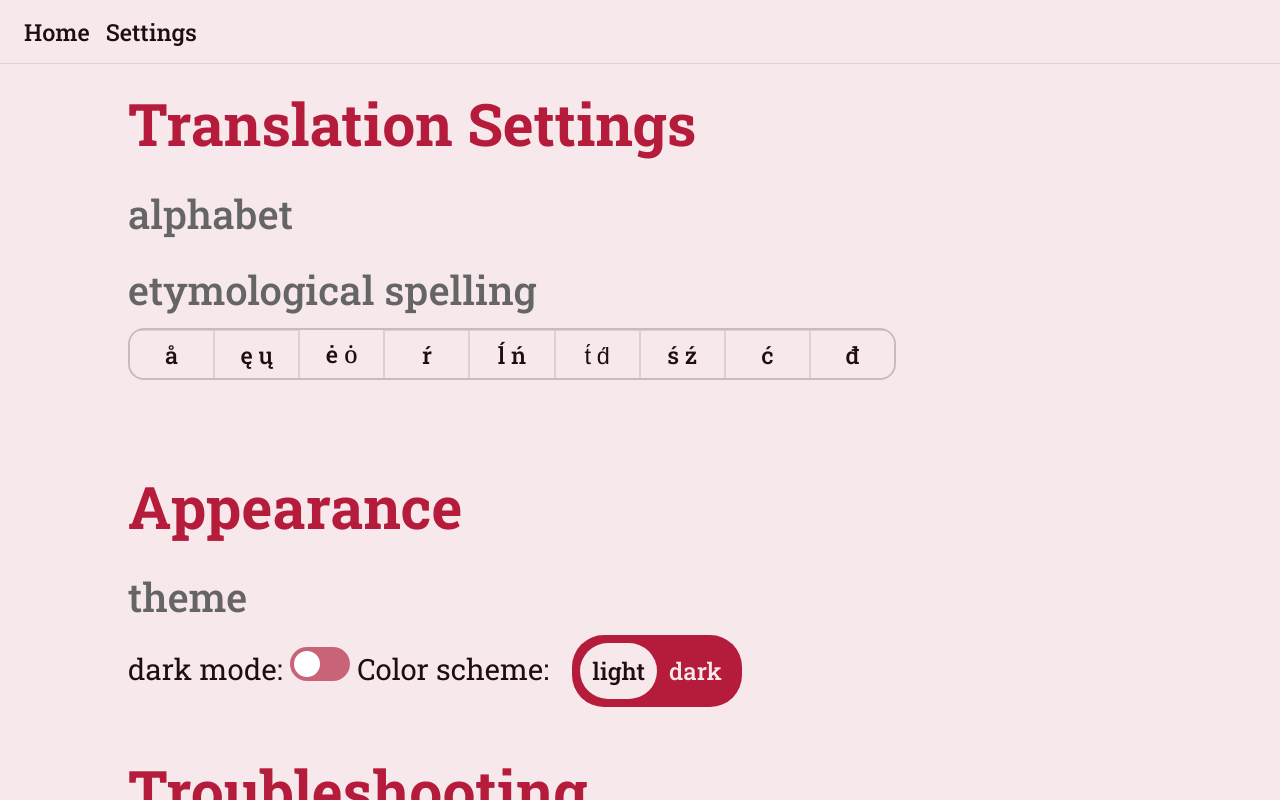
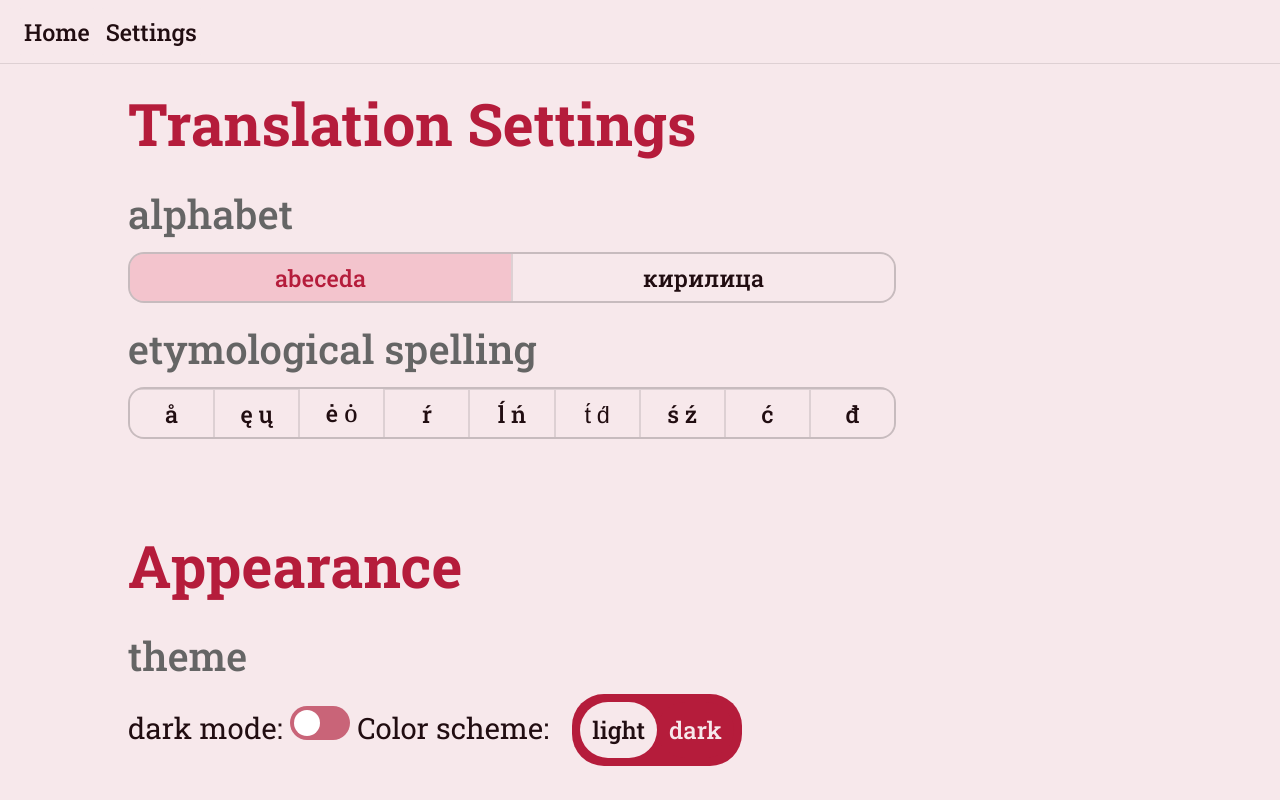
Before and after one commit to amsuu/INDP, an Angular app: page /settings in a window 1280 px wide. Shown: the top 800 px of the page. Built offline with nearby package versions, Linux system fonts and the light colour scheme.

Commit message:
functionality of segmented selections

```diff
--- a/src/app/app.module.ts
+++ b/src/app/app.module.ts
@@ -9,6 +9,7 @@ import { HomeComponent } from './home/home.component';
 import { ThemeSelectorComponent } from './theme-selector/theme-selector.component';
 import { SwitchComponent } from './switch/switch.component';
 import { SegmentedMultipleSelectionComponent } from './segmented-multiple-selection/segmented-multiple-selection.component';
+import { SegmentedSingleSelectionComponent } from './segmented-single-selection/segmented-single-selection.component';
 
 @NgModule({
   declarations: [
@@ -18,7 +19,8 @@ import { SegmentedMultipleSelectionComponent } from './segmented-multiple-select
     HomeComponent,
     ThemeSelectorComponent,
     SwitchComponent,
-    SegmentedMultipleSelectionComponent
+    SegmentedMultipleSelectionComponent,
+    SegmentedSingleSelectionComponent
   ],
   imports: [
     BrowserModule,
--- a/src/app/segmented-multiple-selection/segmented-multiple-selection.component.ts
+++ b/src/app/segmented-multiple-selection/segmented-multiple-selection.component.ts
@@ -1,4 +1,4 @@
-import { Component, Input } from '@angular/core';
+import { AfterViewInit, Component, Input, ElementRef } from '@angular/core';
 
 @Component({
   selector: 'app-segmented-multiple-selection',
@@ -7,6 +7,37 @@ import { Component, Input } from '@angular/core';
 })
 export class SegmentedMultipleSelectionComponent {
   @Input() options = [{name: '', status: false}];
+  @Input({ required: true }) localStorageReference = '';
 
-  constructor () {}
+  constructor (private elementRef: ElementRef) {}
+
+  ngOnInit() {
+    if (localStorage.getItem(this.localStorageReference)) {
+      let localStorageStatuses = JSON.parse(localStorage.getItem(this.localStorageReference) || "");
+
+      for (let i = 0; i < localStorageStatuses.length; i++) {
+        this.options[i].status = localStorageStatuses[i];
+      }
+    }
+  }
+
+  ngAfterViewInit() {
+    let optionButtons = (this.elementRef.nativeElement
+    .querySelector('.segmented-multiple-selection') as HTMLDivElement).children;
+
+    for(let i = 0; i < optionButtons.length; i++) {
+      optionButtons[i].addEventListener('click', this.changeSelection.bind(this));
+    }
+  }
+
+  changeSelection() {
+
+    let json = [];
+
+    for (let i = 0; i < this.options.length; i++) {
+      json.push(this.options[i].status);
+    }
+
+    localStorage.setItem(this.localStorageReference, JSON.stringify(json));
+  }
 }
--- /dev/null
+++ b/src/app/segmented-single-selection/segmented-single-selection.component.html
@@ -0,0 +1,6 @@
+<div class="segmented-single-selection">
+    <button *ngFor="let option of options; index as i"
+        class="selection" [ngClass]="selection === i ? 'active' : ''"
+        (click)="selection = i"
+    >{{option}}</button>
+</div>
--- /dev/null
+++ b/src/app/segmented-single-selection/segmented-single-selection.component.scss
@@ -0,0 +1,27 @@
+.segmented-single-selection {
+
+    overflow: hidden;
+
+    display: flex;
+    flex-flow: row nowrap;
+    align-items: center;
+    justify-content: center;
+
+    border: solid 2px var(--border);
+    background-color: var(--border);
+
+    width: 75%;
+    border-radius: 1rem;
+    gap: 2px;
+
+    >* {
+        flex: 1 1 0;
+        height: 100%;
+        padding: 0.75rem;
+        padding-top: 0.5rem;
+        padding-bottom: 0.5rem;
+        display: flex;
+        align-items: center;
+        justify-content: center;
+    }
+}
--- /dev/null
+++ b/src/app/segmented-single-selection/segmented-single-selection.component.ts
@@ -0,0 +1,28 @@
+import { AfterViewInit, Component, Input, ElementRef } from '@angular/core';
+
+@Component({
+  selector: 'app-segmented-single-selection',
+  templateUrl: './segmented-single-selection.component.html',
+  styleUrls: ['./segmented-single-selection.component.scss']
+})
+export class SegmentedSingleSelectionComponent {
+  @Input() options = [''];
+  @Input() selection = 0;
+  @Input({ required: true }) localStorageReference = '';
+
+  constructor(private elementRef: ElementRef) {}
+
+  ngOnInit() {
+    this.selection = +(localStorage.getItem(this.localStorageReference) || this.selection);
+  }
+
+  ngAfterViewInit() {
+    this.elementRef.nativeElement.querySelector('.segmented-single-selection')
+    .addEventListener('click', this.changeSelection.bind(this));
+  }
+
+  changeSelection() {
+    localStorage.setItem(this.localStorageReference, `${this.selection}`);
+  }
+
+}
--- a/src/app/settings/settings.component.html
+++ b/src/app/settings/settings.component.html
@@ -8,11 +8,10 @@
 <!-- </label> -->
 
 <!-- abeceda <app-switch></app-switch> кирилица -->
-<!-- <app-segmented-single-selection
-    [options]="[
-        {name: 'abeceda', status: false},
-        {name: 'кирилица', status: false},
-    ]"></app-segmented-single-selection> -->
+<app-segmented-single-selection
+    [options]="['abeceda', 'кирилица']"
+    [localStorageReference]="'script'"
+></app-segmented-single-selection>
 
 <h2>etymological spelling</h2>
 <app-segmented-multiple-selection
@@ -26,7 +25,9 @@
         {name: 'ś ź', status: false},
         {name: 'ć', status: false},
         {name: 'đ', status: false}
-    ]"></app-segmented-multiple-selection>
+    ]"
+    [localStorageReference]="'etymological-spelling-latin'"
+></app-segmented-multiple-selection>
 
 
 <br>
```
Also changed, not shown: 1 other file (tests, documents, lock files or other folders).
